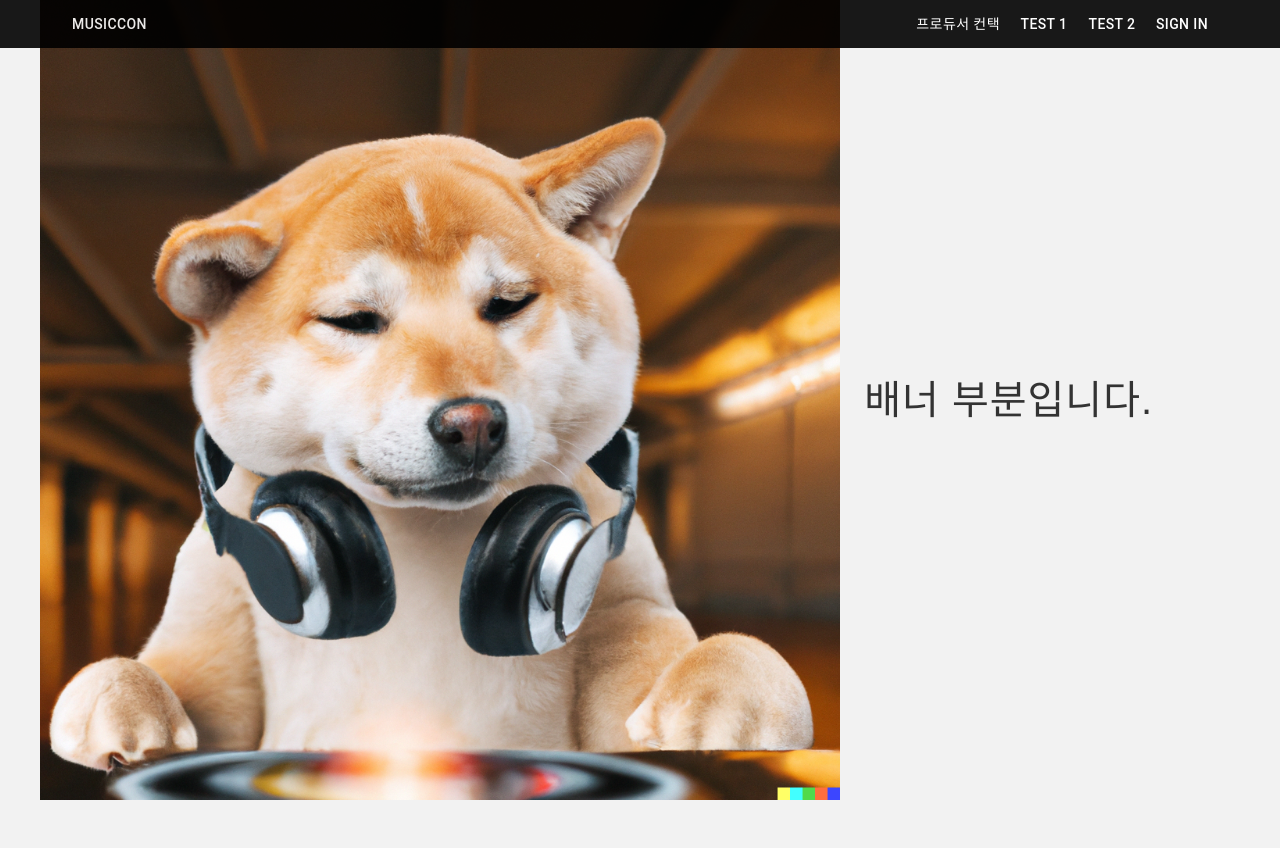
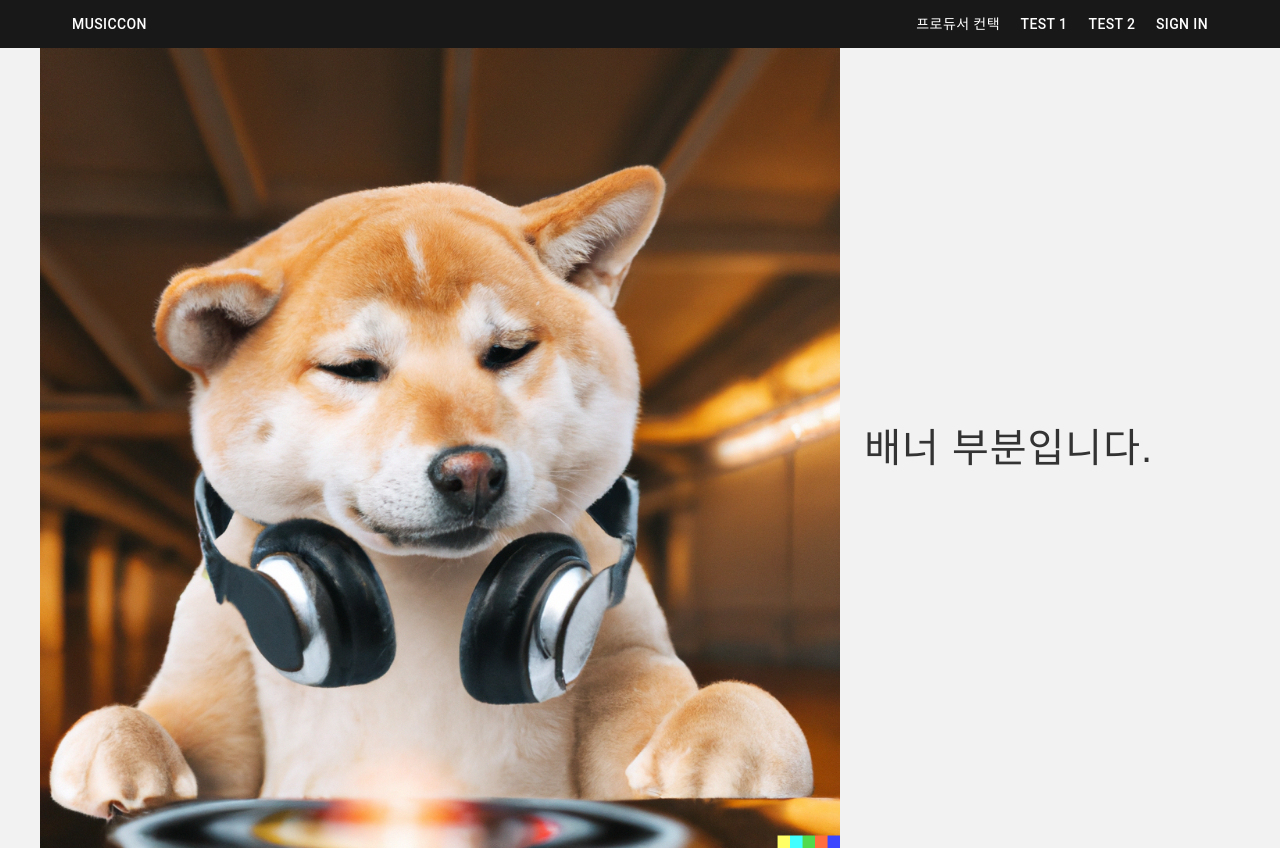
Before and after one commit to kino-duo/musiccon-fe, a React (Vite) app: page / in a window 1280 px wide. Before the commit the page ends 800 px from the top, so only its background shows below. Built offline with nearby package versions, Linux system fonts and the light colour scheme; a web font is replaced by a local one.

Commit message:
✨ FEat : sizes 객체 생성 - 앱 전체에서 사용되는 컴포넌트의 width, height을 이 곳에서 관리 - 오류 방지

```diff
--- a/src/components/organisms/MainHeader.tsx
+++ b/src/components/organisms/MainHeader.tsx
@@ -5,10 +5,12 @@ import { Menu } from "../molecules";
 import { appColor } from "../constants/appColor";
 import { breakPoints } from "../constants/breakPoints";
 import { useNavigate } from "react-router-dom";
+import { Empty } from "../atoms";
 
 export const MainHeader = () => {
   const navigate = useNavigate();
   return (
+    <>
       <div
         style={{
           position: "fixed",
@@ -37,5 +39,7 @@ export const MainHeader = () => {
           <Menu />
         </Toolbar>
       </div>
+      <Empty height="3rem" />
+    </>
   );
 };
```
Also changed, not shown: src/components/constants/sizes.ts (added, +8 -0 lines). Lines whose indentation alone changed are shown as unchanged.
